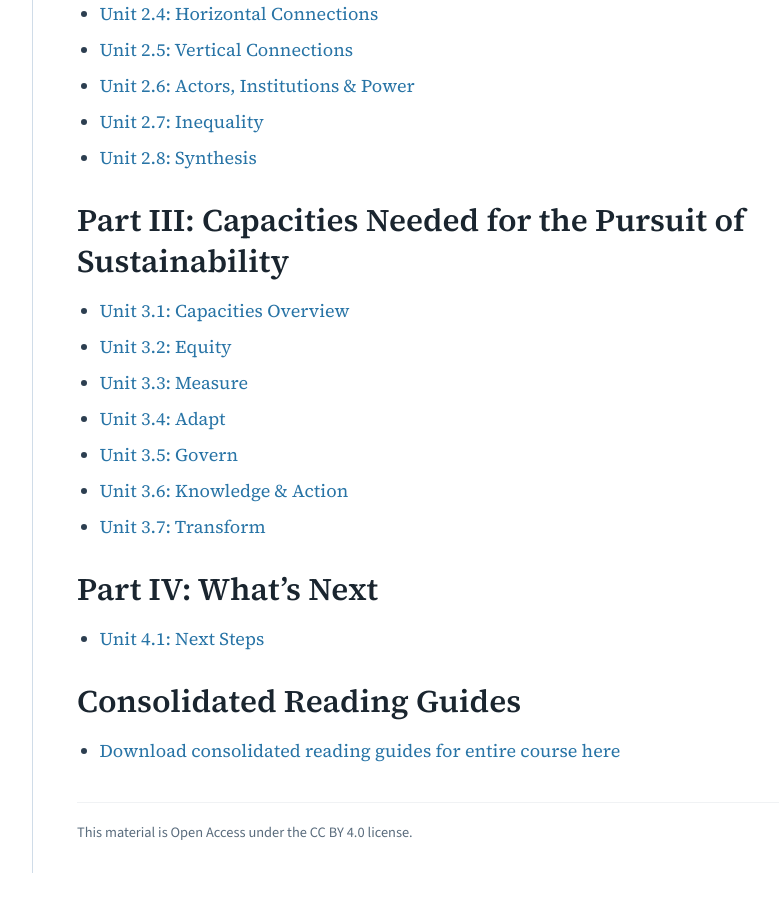
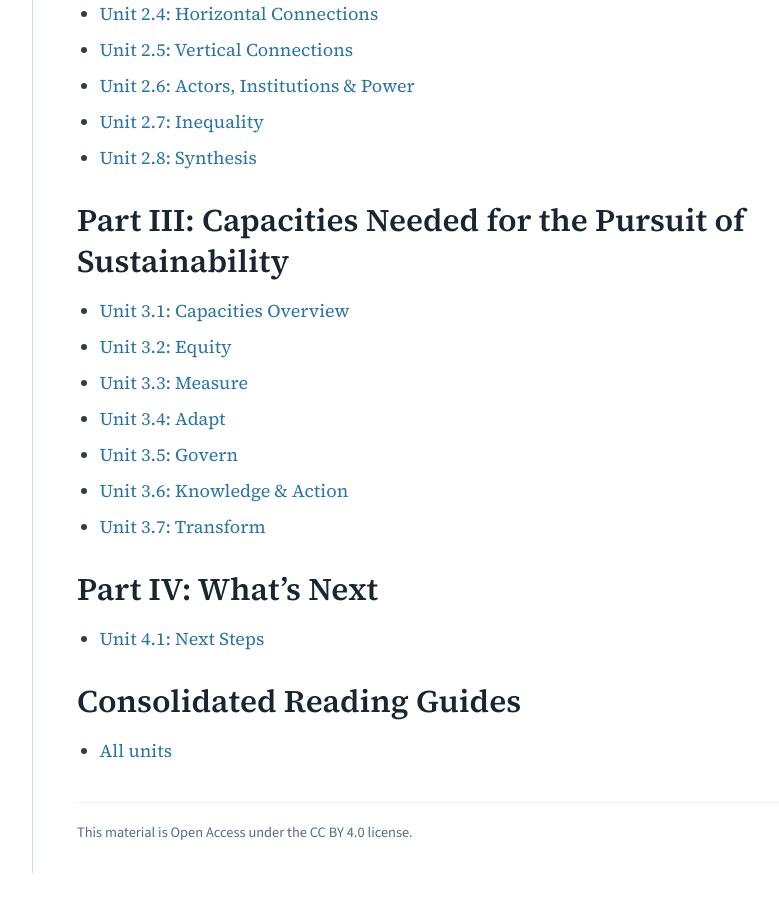
Before and after one commit to agharley/sustsci, a Jekyll site: the page built from course/course-library/unit-guides/index.md, in a window 1280 px wide and 900 px high, scrolled down 1027 px. Shown: the whole window, without its empty margins (329-1108 px from the left). Built offline with Jekyll 4.4.1, drawn with Linux system fonts in a browser that asks for light colours.

Commit message:
Update index.md

```diff
--- a/course/course-library/unit-guides/index.md
+++ b/course/course-library/unit-guides/index.md
@@ -50,4 +50,4 @@ This page provides links to all PDFs of the unit guides. It's an easier way to d
 
 ## Consolidated Reading Guides
 
-- [Download consolidated reading guides for entire course here](allunits-sustdev.pdf)
+- [All units](allunits-sustdev.pdf)
```
